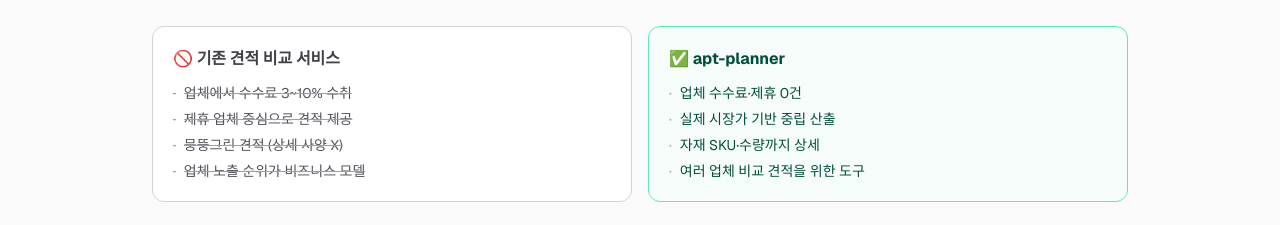
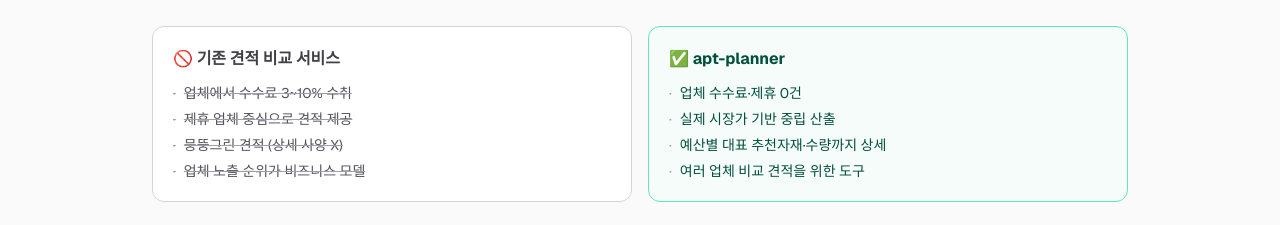
Before and after one commit to wonh82-design/aptplanner, a Next.js app: page / in a window 1280 px wide. Shown: the part 1100-1325 px from the top of the page. Built offline with nearby package versions, Linux system fonts and the light colour scheme.

Commit message:
copy: 차별점 카드 '자재 SKU' → '예산별 대표 추천자재'
기술 용어 'SKU'를 일반 소비자가 즉시 이해할 수 있는 표현으로 변경.
랜딩 페이지 Differentiator 섹션의 apt-planner 비교 카드.

```diff
--- a/src/app/page.tsx
+++ b/src/app/page.tsx
@@ -106,7 +106,7 @@
               items={[
                 '업체 수수료·제휴 0건',
                 '실제 시장가 기반 중립 산출',
-                '자재 SKU·수량까지 상세',
+                '예산별 대표 추천자재·수량까지 상세',
                 '여러 업체 비교 견적을 위한 도구',
               ]}
             />
```
